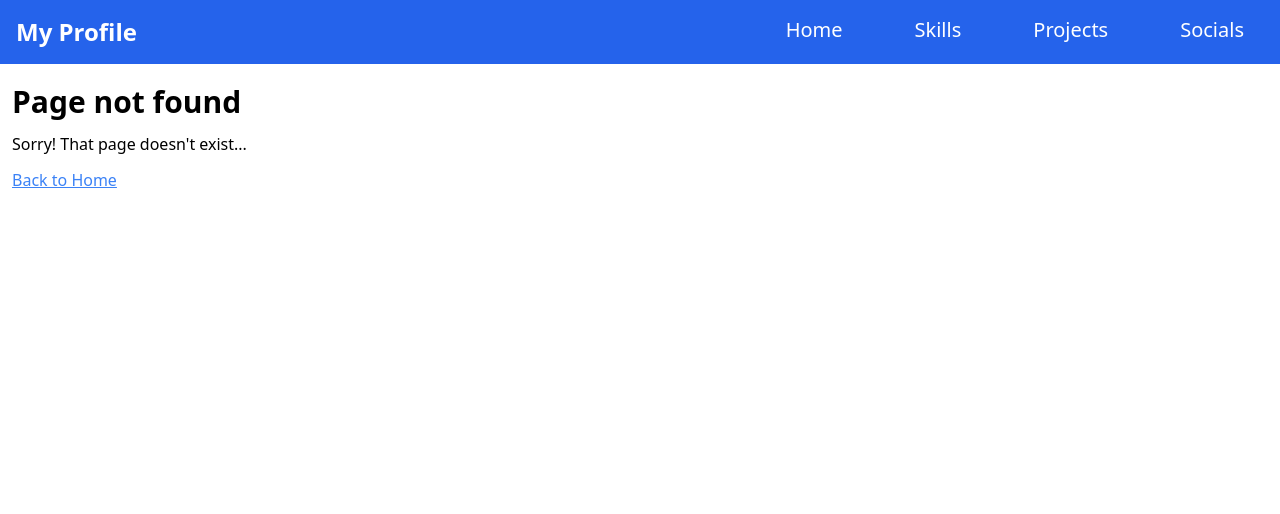
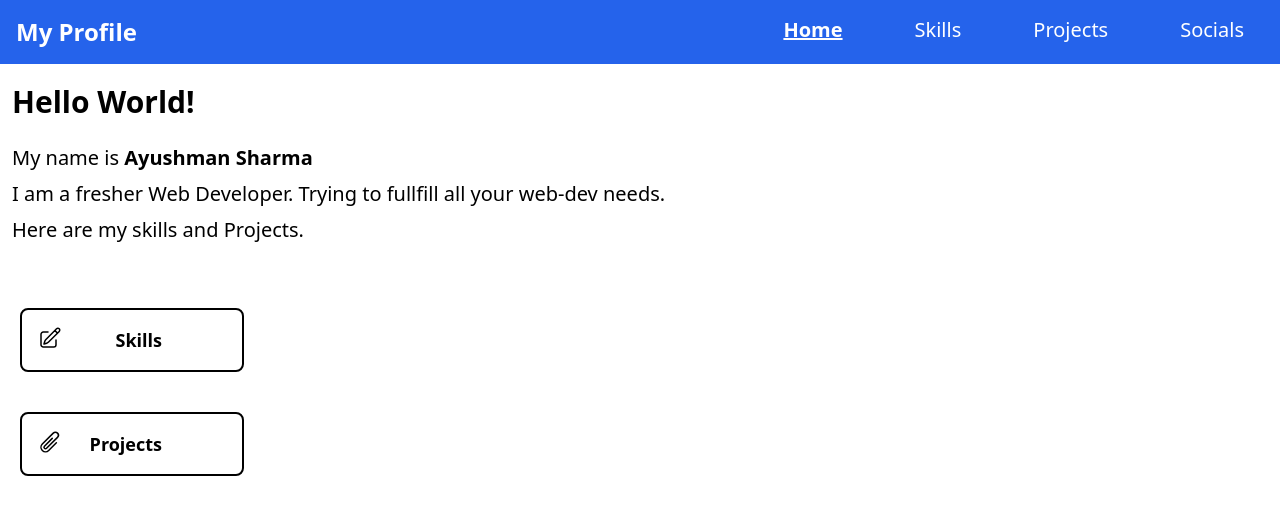
Before and after one commit to SecretCodingsauce/My-Profile, a React (Create React App) app: page /home/home in a window 1280 px wide. Before the commit this address had no page. Shown: the top 514 px of the page. Built offline with nearby package versions, Linux system fonts and the light colour scheme.

Commit message:
changed / to home

```diff
--- a/src/App.js
+++ b/src/App.js
@@ -10,8 +10,8 @@ import NotFound from "./pages/NotFound";
 const router = createBrowserRouter(
   createRoutesFromElements(
 
-    <Route path="/" element={<RootLayout />}>
-      <Route path="/" element={<Homepage />} />
+    <Route path="home" element={<RootLayout />}>
+      <Route path="home" element={<Homepage />} />
       <Route path="socials" element={<Socials />} />
       <Route path="skills" element={<Skills />}>
         <Route path="certifications" element={<Certifications />} />
--- a/src/Layouts/RootLayout.js
+++ b/src/Layouts/RootLayout.js
@@ -22,7 +22,7 @@ export default function RootLayout (){
 
                 <div className={`w-full md:w-auto md:flex ${isMenuOpen ? 'block' : 'hidden' }`}>
                     <ul className="flex flex-col md:flex-row md:space-x-8 space-y-2 md:space-y-0">
-                <NavLink className="pl-5 pr-5 hover:font-semibold hover:underline "to="/">Home</NavLink>
+                <NavLink className="pl-5 pr-5 hover:font-semibold hover:underline "to="home">Home</NavLink>
                 <NavLink className="pl-5 pr-5 hover:font-semibold hover:underline"to ="skills">Skills</NavLink>
                 <NavLink className="pl-5 pr-5 hover:font-semibold hover:underline"to="projects">Projects</NavLink>
                 <NavLink className="pl-5 pr-5 hover:font-semibold hover:underline "to="socials">Socials</NavLink>
--- a/src/pages/NotFound.js
+++ b/src/pages/NotFound.js
@@ -5,7 +5,7 @@ export default function NotFound(){
         <div>
             <h2 className="text-3xl font-bold m-3">Page not found </h2>
             <p className="m-3">Sorry! That page doesn't exist...</p>
-            <Link className="m-3 underline text-blue-500" to="/">Back to Home</Link>
+            <Link className="m-3 underline text-blue-500" to="home">Back to Home</Link>
         </div>
     )
 }
```
